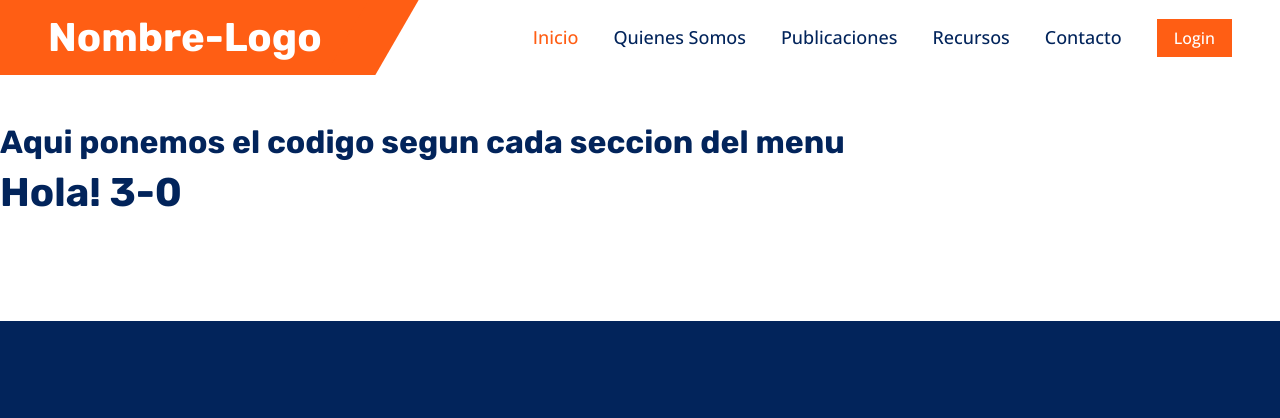
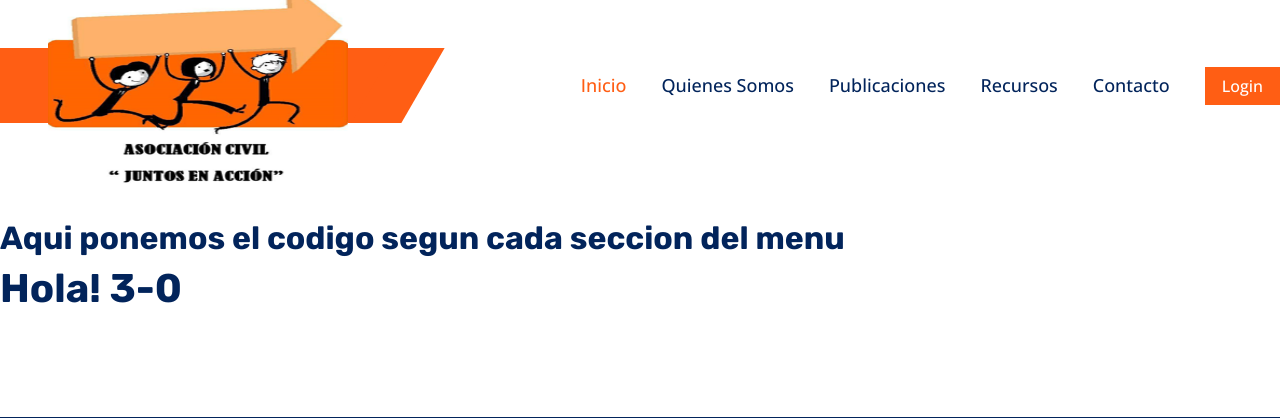
Before and after one commit to Federico19/Info_Proyecto, a Django app: template proyecto/templates/home.html in a window 1280 px wide. Shown: the top 418 px of the page. Run offline with Django 3.2, Linux system fonts and the light colour scheme; the template is opened without the code that fills it, so the values that code supplies are empty; some libraries are stand-ins or nearby versions.

Commit message:
se agrega logo al navbar

```diff
--- a/proyecto/templates/base.html
+++ b/proyecto/templates/base.html
@@ -68,9 +68,9 @@
     -->
 
     <!-- Navbar Start -->
-    <nav class="navbar navbar-expand-lg bg-white navbar-light sticky-top py-0 pe-5">
+    <nav class="navbar navbar-expand-lg bg-white navbar-light sticky-top py-5 pe-0">
         <a href="{% url 'home' %}" class="navbar-brand ps-5 me-0">
-            <h1 class="text-white m-0">Nombre-Logo</h1>
+            <img src="{% static 'img/logo.png' %}" width="300" height="200">
         </a>
         <button type="button" class="navbar-toggler me-0" data-bs-toggle="collapse" data-bs-target="#navbarCollapse">
             <span class="navbar-toggler-icon"></span>
```
Also changed, not shown: proyecto/static/img/logo.png (added).
